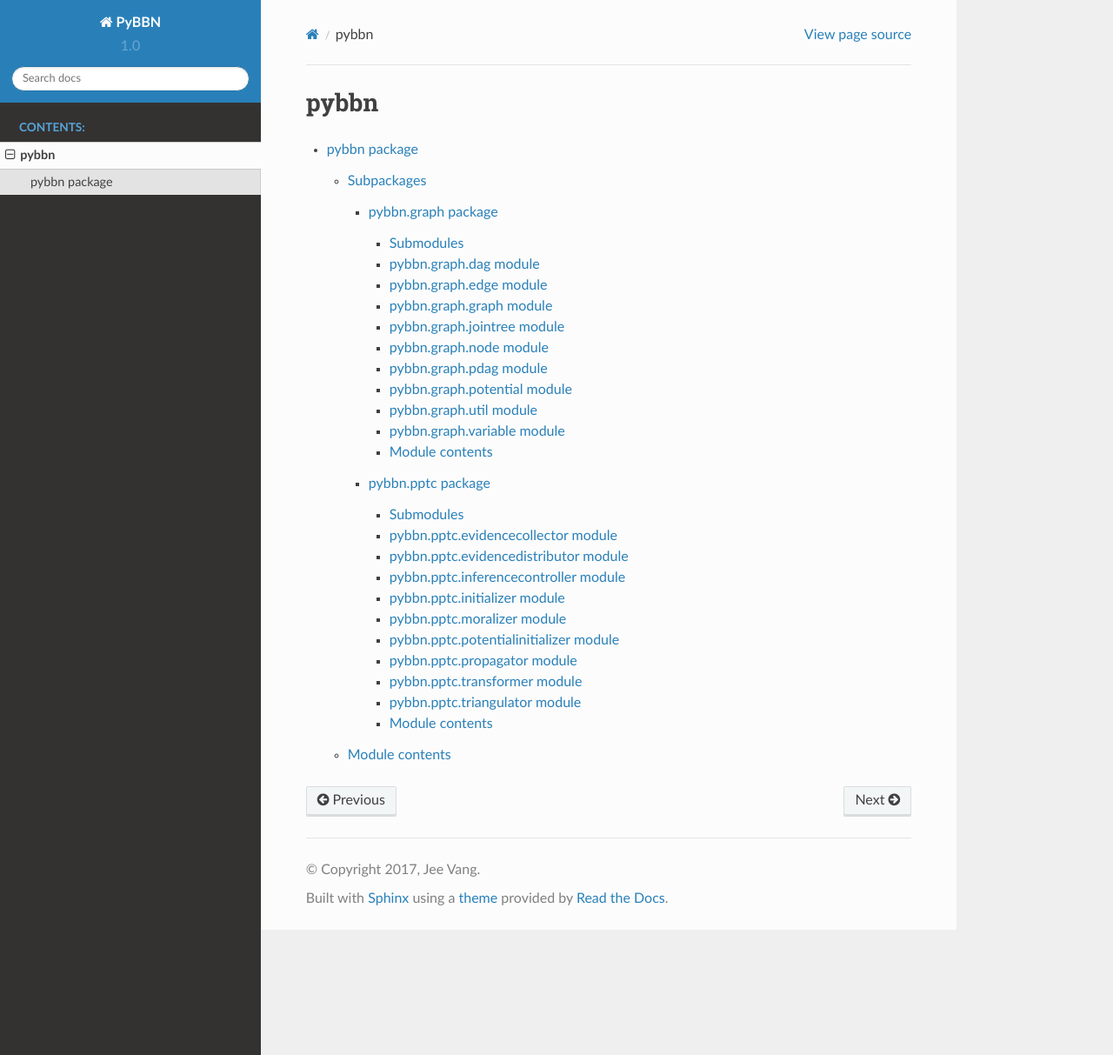
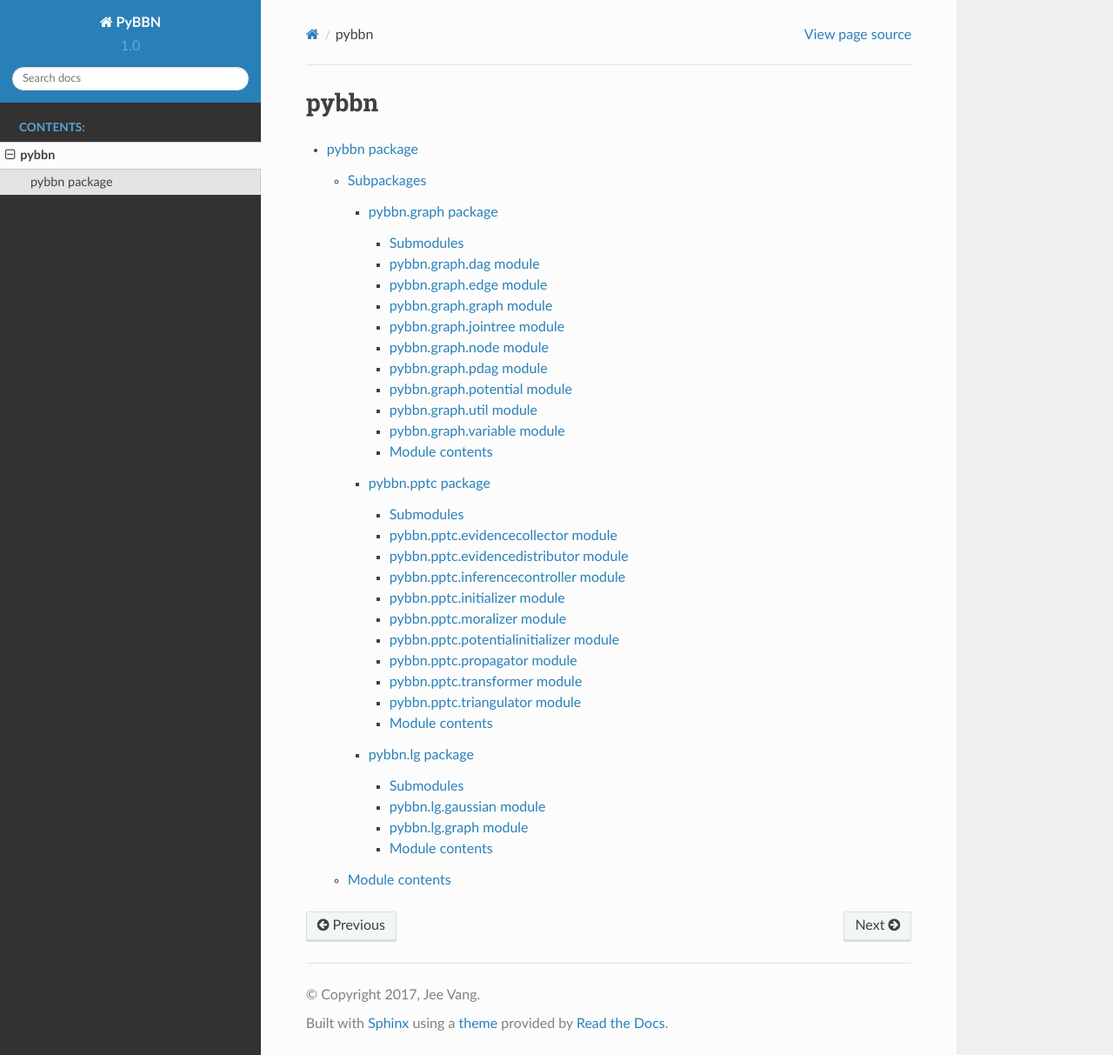
Before and after one commit to vangj/py-bbn, a Sphinx documentation site: the page built from docs/source/modules.rst, in a window 1280 px wide and 1213 px high. Shown: the whole window at 87% size. Built offline with Sphinx 7.4.7 and the Read the Docs theme 2.0.0, drawn with Linux system fonts in a browser that asks for light colours.

Commit message:
add docs for lg package

```diff
--- /dev/null
+++ b/docs/source/pybbn.lg.rst
@@ -0,0 +1,29 @@
+pybbn.lg package
+================
+
+Submodules
+----------
+
+pybbn.lg.gaussian module
+------------------------
+
+.. automodule:: pybbn.lg.gaussian
+    :members:
+    :undoc-members:
+    :show-inheritance:
+
+pybbn.lg.graph module
+------------------------
+
+.. automodule:: pybbn.lg.graph
+    :members:
+    :undoc-members:
+    :show-inheritance:
+
+Module contents
+---------------
+
+.. automodule:: pybbn.lg
+    :members:
+    :undoc-members:
+    :show-inheritance:
--- a/docs/source/pybbn.rst
+++ b/docs/source/pybbn.rst
@@ -8,6 +8,7 @@ Subpackages
 
     pybbn.graph
     pybbn.pptc
+    pybbn.lg
 
 Module contents
 ---------------
```
